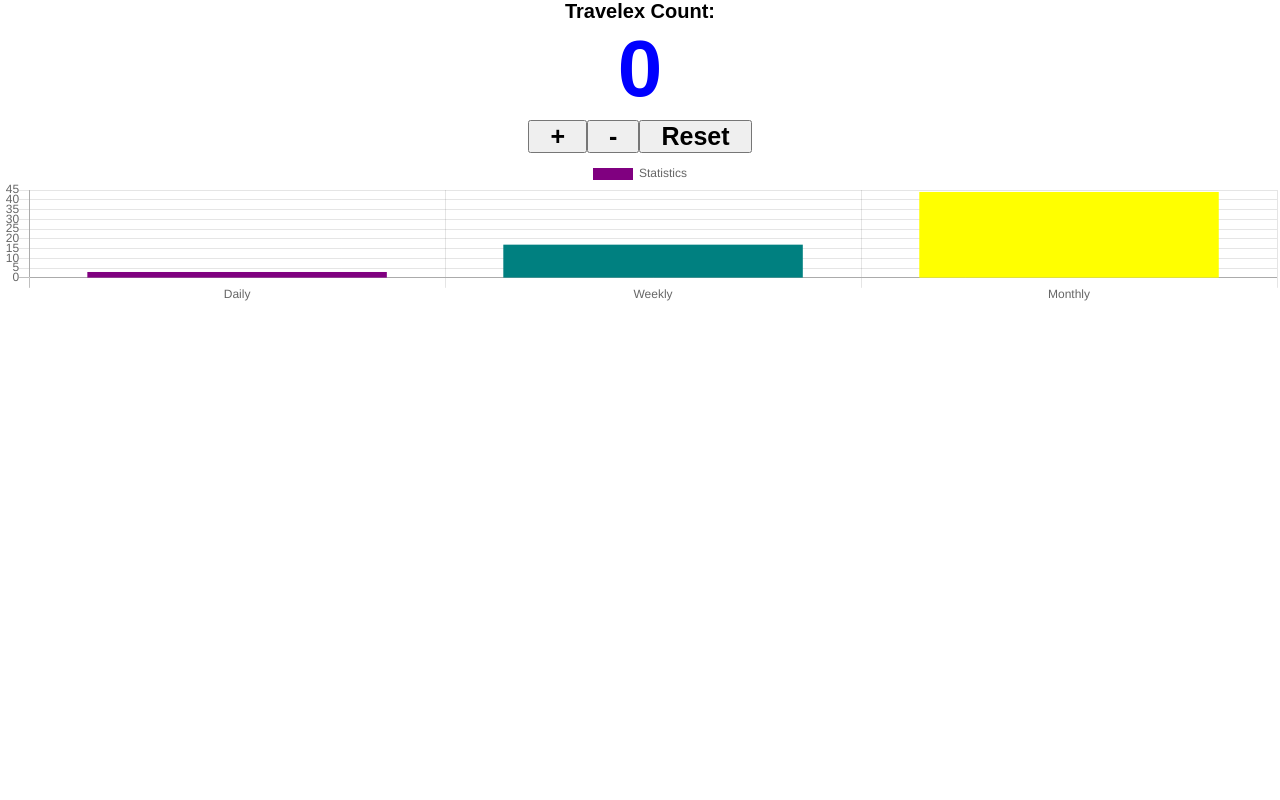
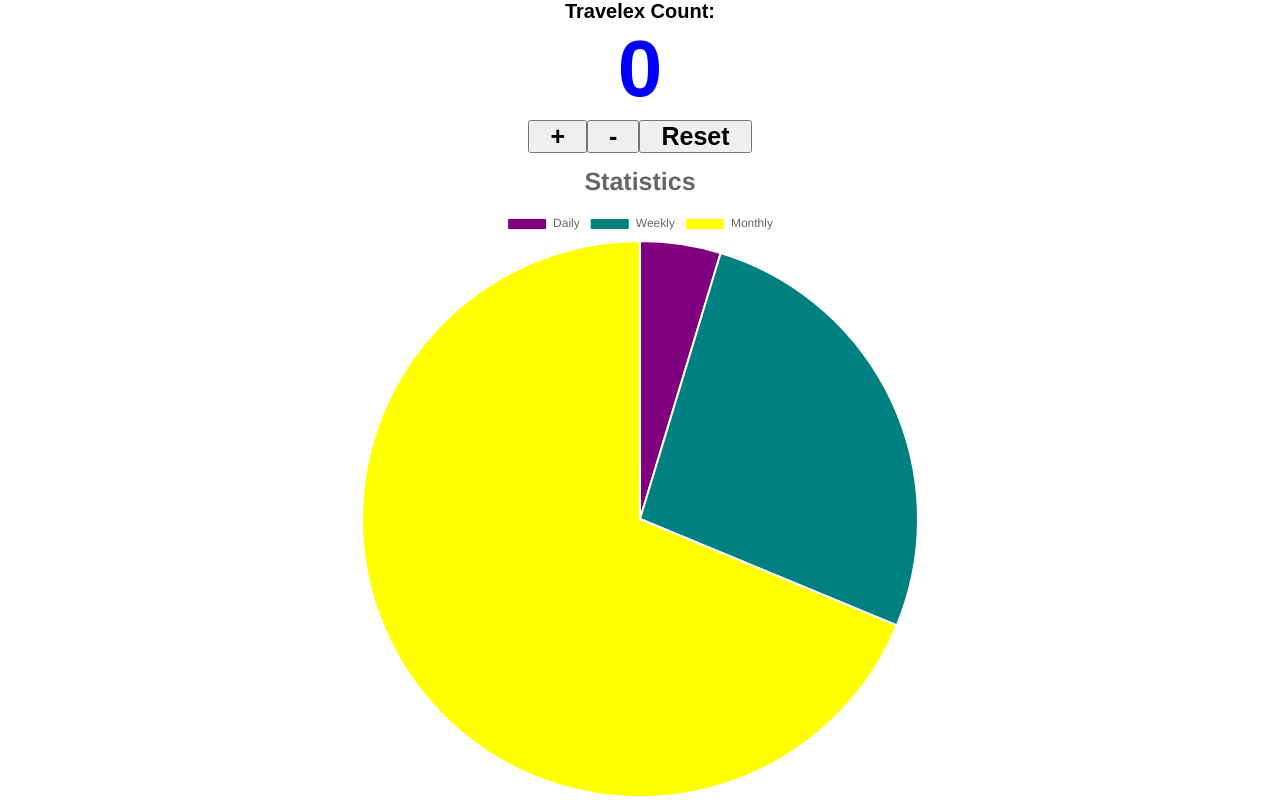
Before and after one commit to micah-rose/mock-react-counter, a React (Create React App) app: page / in a window 1280 px wide. Built offline with nearby package versions, Linux system fonts and the light colour scheme.

Commit message:
Added options property to the chart component and changed chart from Bar to Pie.

```diff
--- a/src/components/Chart.js
+++ b/src/components/Chart.js
@@ -27,10 +27,17 @@
     render(){
         return(
             <div className="chart">
-                <Bar
+                <Pie
                     data={this.state.chartData}
                     options={{
-                        maintainAspectRatio: false
+                        title: {
+                            display: true,
+                            text: 'Statistics',
+                            fontSize: 25
+                        },
+                        legend: {
+                            display: true,
+                        }
                     }}
                 />
             </div>
```
